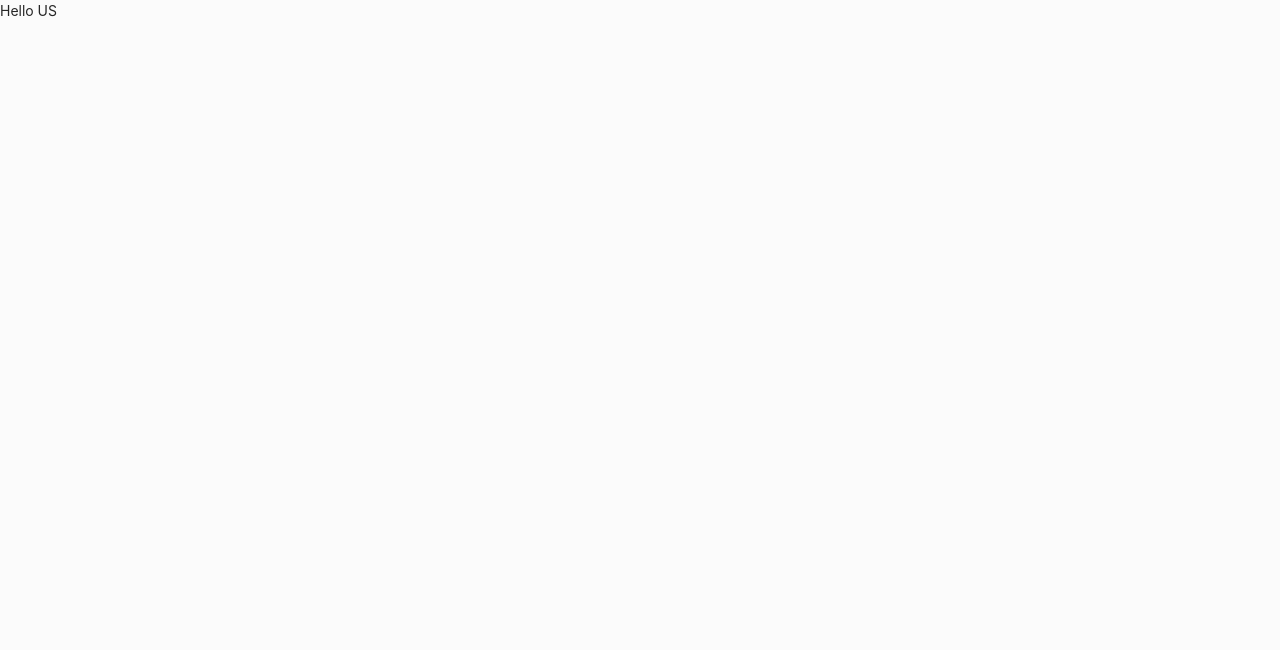
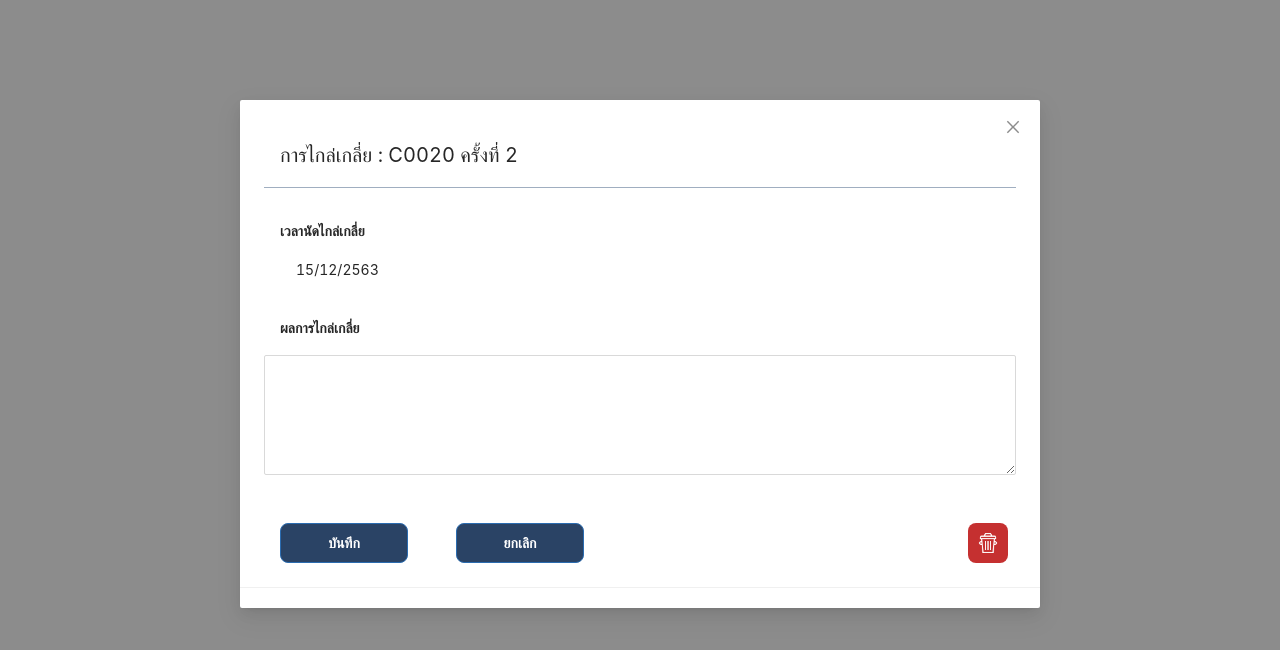
Before and after one commit to Inregist/susc, a React (Create React App) app in the folder office/: page /add-result in a window 1280 px wide. Shown: the top 650 px of the page. Built offline with nearby package versions, Linux system fonts and the light colour scheme.

Commit message:
AddResultandEditnidnoi

```diff
--- a/office/package.json
+++ b/office/package.json
@@ -3,6 +3,7 @@
   "version": "0.1.0",
   "private": true,
   "dependencies": {
+    "@ant-design/icons": "4.0.0",
     "@testing-library/jest-dom": "^5.11.4",
     "@testing-library/react": "^11.1.0",
     "@testing-library/user-event": "^12.1.10",
--- a/office/src/App.tsx
+++ b/office/src/App.tsx
@@ -9,7 +9,7 @@ import Main from "./pages/Main";
 import UpdateCase from "./pages/UpdateCase";
 import UpdateMediation from "./pages/UpdateMediation";
 import AddTime from "./pages/AddTime";
-
+import AddResult from "./pages/AddResult";
 function App() {
   return (
     <div>
@@ -19,6 +19,7 @@ function App() {
           <Route exact path="/update-case" component={UpdateCase} />
           <Route exact path="/update-mediation" component={UpdateMediation} />
           <Route exact path="/add-time" component={AddTime} />
+          <Route exact path="/add-result" component={AddResult} />
           <Route path="/" component={Main} />
         </Switch>
       </Router>
--- /dev/null
+++ b/office/src/pages/AddResult.tsx
@@ -0,0 +1,40 @@
+import React from "react";
+import { Modal, Input} from "antd";
+import Garbage from "../assets/garbage.png";
+const AddResult = () => {
+  const { TextArea } = Input;
+  return (
+    <Modal
+      width={800}
+      visible={true}
+      cancelButtonProps={{ style: { display: "none" } }}
+      okButtonProps={{ style: { display: "none" } }}
+    >
+      <div className=" p-4 text-xl">การไกล่เกลี่ย : C0020 ครั้งที่ 2</div>
+      <div className="flex  border-t border-gray-500 pt-8 pb-4 pl-4 pr-4 font-bold">
+        เวลานัดไกล่เกลี่ย
+      </div>
+      <div className="flex pt-px pb-1 pl-8 pr-1">15/12/2563</div>
+      <div className="flex pt-8 pb-4 pl-4 pr-4 font-bold">ผลการไกล่เกลี่ย</div>
+      <TextArea rows={5} />
+      <div className="pt-12 pl-4 flex ">
+        <div className="pr-12">
+          <button className="rounded-lg bg-blue-900 hover:bg-blue-700 text-white font-bold py-2 px-4 border border-blue-700 rounded w-32">
+            บันทึก
+          </button>
+        </div>
+        <div className="pr-64">
+          <button className="rounded-lg bg-blue-900 hover:bg-blue-700 text-white font-bold py-2 px-4 border border-blue-700 rounded w-32">
+            ยกเลิก
+          </button>
+        </div>
+        <div className="pl-32">
+          <button className="inline-flex items-center justify-center w-10 h-10 mr-2  transition-colors duration-150 bg-red-700 rounded-lg focus:shadow-outline ">
+                <img src={Garbage} width="20" height="20" alt="icon" />
+          </button>
+        </div>
+      </div>
+    </Modal>
+  );
+};
+export default AddResult;
--- a/office/src/pages/AddTime.tsx
+++ b/office/src/pages/AddTime.tsx
@@ -1,4 +1,4 @@
-import React, { useState } from "react";
+import React,{useState} from "react";
 import { Modal } from "antd";
 import DatePicker from "react-datepicker";
 import "react-datepicker/dist/react-datepicker.css";
@@ -10,12 +10,8 @@ const AddTime = () => {
     <Modal
       width={320}
       visible={show}
-      onCancel={() => {
-        setShow(false);
-      }}
-      onOk={() => {
-        setShow(false);
-      }}
+      cancelButtonProps={{ style: { display: 'none' } }}
+      okButtonProps={{ style: { display: 'none' } }}
     >
       <div className="md:font-bold  h-10 text-lg flex w-full flex justify-around  border-b border-gray-500 p-0.5">
         เพิ่มเวลานัดหมาย
--- a/office/src/pages/UpdateMediation.tsx
+++ b/office/src/pages/UpdateMediation.tsx
@@ -1,8 +1,7 @@
-import React, { useState } from "react";
+import React from "react";
 import { Modal, Table } from "antd";
 
 const UpdateMediation = () => {
-  const [show, setShow] = useState(true);
   const dataSource = [
     {
       key: "1",
@@ -21,9 +20,11 @@ const UpdateMediation = () => {
       order: "3",
       time: "25/12/2563",
       result: (
-        <button className="bg-blue-900 hover:bg-blue-700 text-white font-bold py-2 px-4 border border-blue-700 rounded">
-          บันทึกผลการไกล่เกลี่ย
-        </button>
+        <a href="./add-result/">
+          <button className="bg-blue-900 hover:bg-blue-700 text-white font-bold py-2 px-4 border border-blue-700 rounded">
+            บันทึกผลการไกล่เกลี่ย
+          </button>
+        </a>
       ),
     },
   ];
@@ -48,15 +49,11 @@ const UpdateMediation = () => {
   return (
     <Modal
       width={800}
-      visible={show}
-      onCancel={() => {
-        setShow(false);
-      }}
-      onOk={() => {
-        setShow(false);
-      }}
+      visible={true}
+      cancelButtonProps={{ style: { display: "none" } }}
+      okButtonProps={{ style: { display: "none" } }}
     >
-      <div className="font-bold p-5">หมายเลขการไกล่เกลี่ย : C0020</div>
+      <div className="font-bold p-5 text-xl">หมายเลขการไกล่เกลี่ย : C0020</div>
       <div className="flex justify-around  border-t border-gray-500 p-4">
         <Table dataSource={dataSource} columns={columns} />
       </div>
```
Also changed, not shown: office/src/assets/garbage.png (added), 1 other file (tests, documents, lock files or other folders).
